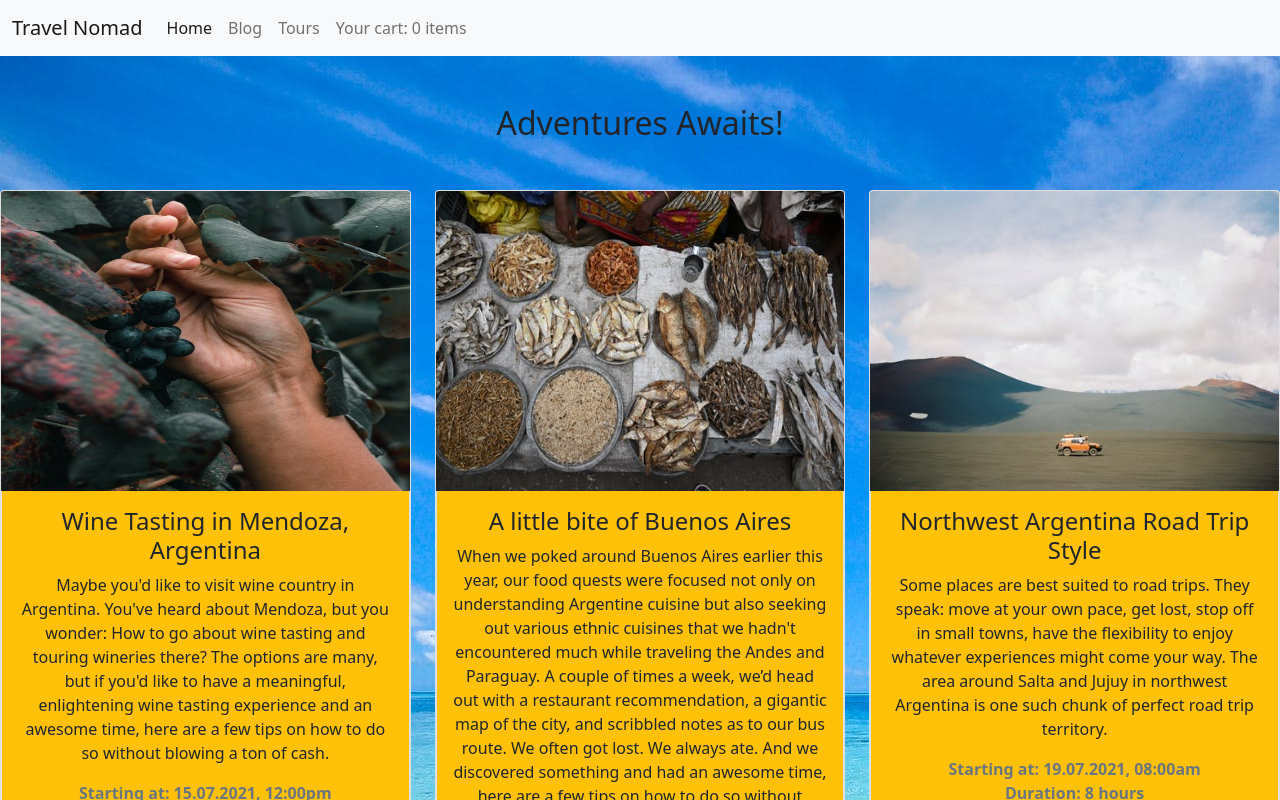
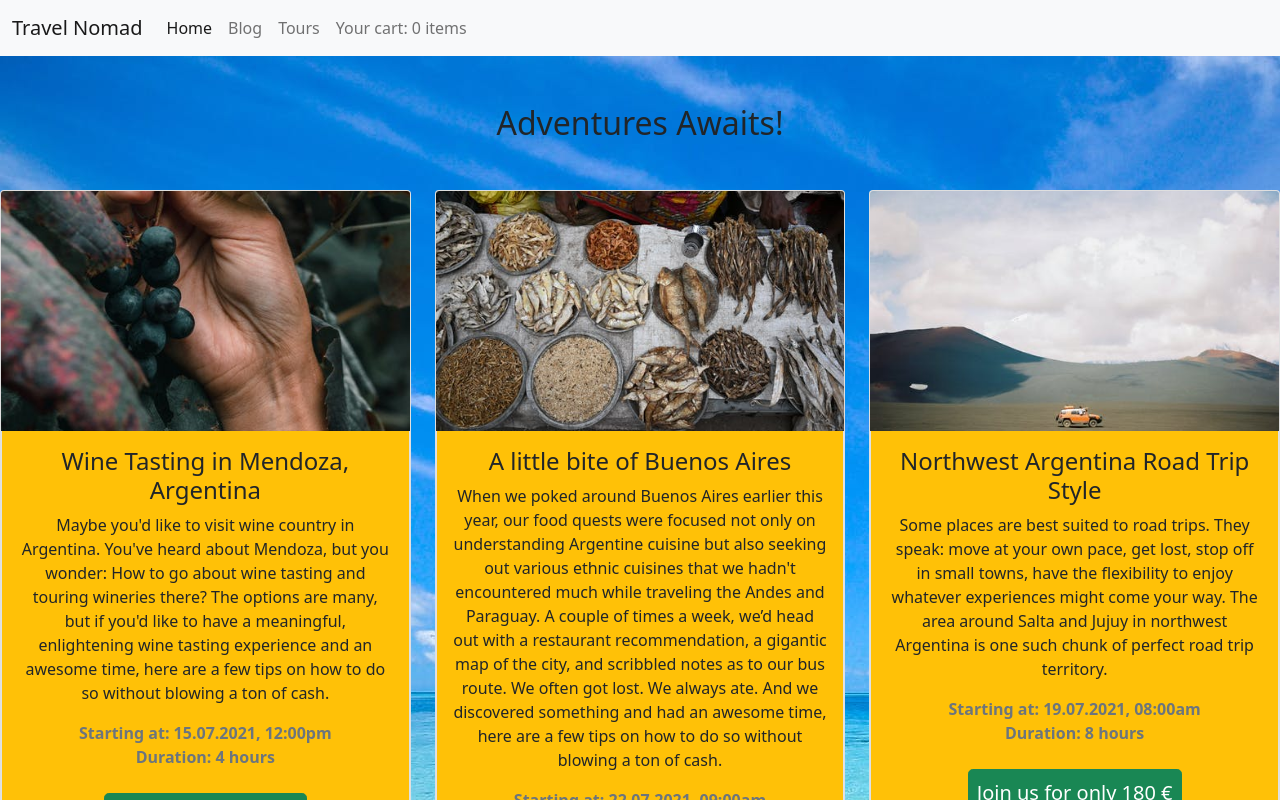
Before and after one commit to B1K0/FE32-CR06-Bettina, an Angular app in the folder TravelApp/: page /tour-details in a window 1280 px wide. Shown: the top 800 px of the page. Built offline with nearby package versions, Linux system fonts and the light colour scheme.

Commit message:
cleanded up code

```diff
--- a/TravelApp/src/app/app-routing.module.ts
+++ b/TravelApp/src/app/app-routing.module.ts
@@ -12,7 +12,7 @@ const routes: Routes = [
 }, {
   path: "tour-details", component: TourDetailsComponent
 }, {
- path: "cart", component: CartComponent
+  path: "cart", component: CartComponent
 }
 ];
 
--- a/TravelApp/src/app/home/home.component.css
+++ b/TravelApp/src/app/home/home.component.css
@@ -4,9 +4,6 @@
     align-items: center;
     justify-content: center;
     height: 50vw;
-    /* background-image: url('https://images.pexels.com/photos/753626/pexels-photo-753626.jpeg?auto=compress&cs=tinysrgb&dpr=1&w=500');
-    background-repeat: no-repeat;
-    background-size: 100%; */
     opacity: 0.9;
     }
 
--- a/TravelApp/src/app/navbar/navbar.component.html
+++ b/TravelApp/src/app/navbar/navbar.component.html
@@ -14,7 +14,7 @@
           </li>
           <li class="nav-item">
             <a class="nav-link" routerLink="/tour-details">Tours</a>
-            <!-- Displaying items Nr in cart-->
+            <!-- Displaying number of items in cart-->
           <li class="nav-item active">
             <a class="nav-link" routerLink="cart">Your cart: {{ numberOfItems }} items</a>
           </li>
--- a/TravelApp/src/app/tour-details/tour-details.component.css
+++ b/TravelApp/src/app/tour-details/tour-details.component.css
@@ -15,3 +15,9 @@ h2 {
   .btn_wrapper {
     text-align: center;
   }
+
+  img{
+    min-height: 10vh;
+    height: 30vh;
+    object-fit: cover;
+ }
```
